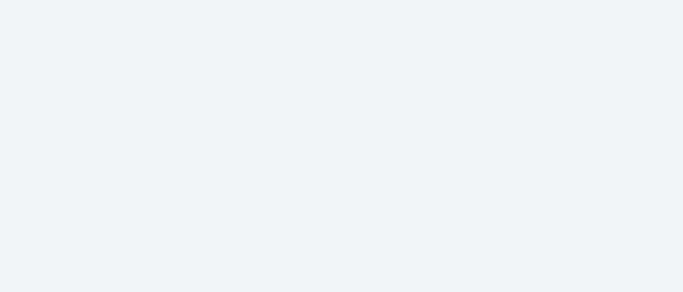
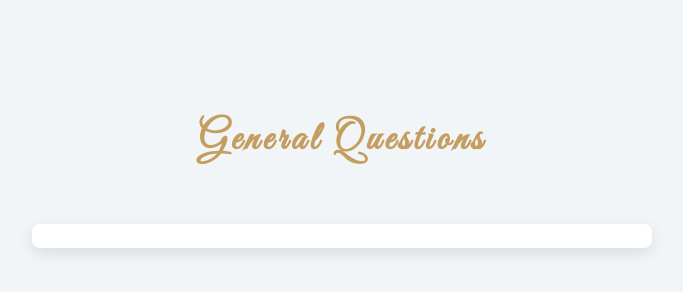
Before and after one commit to zainabturkmen/Questions, a plain HTML site: page index.html in a window 1280 px wide. Shown: the whole page, without its empty margins (298-981 px from the left). Drawn offline with Linux system fonts and the light colour scheme.

Commit message:
Setting up

```diff
--- a/index.html
+++ b/index.html
@@ -19,8 +19,18 @@
   </head>
   <body>
       <section class="questions">
-        <!-- tittle -->
+        <!-- title -->
+        <div class="title">
+          <h2>General Questions</h2>
+        </div>
+        <!-- questions -->
+        <div class="section-center">
+          <!-- single questions -->
+          <article class="question">
 
+          </article>
+          <!-- end single questions -->
+        </div>
       </section>
     <!-- javascript -->
     <script src="app.js"></script>
```
